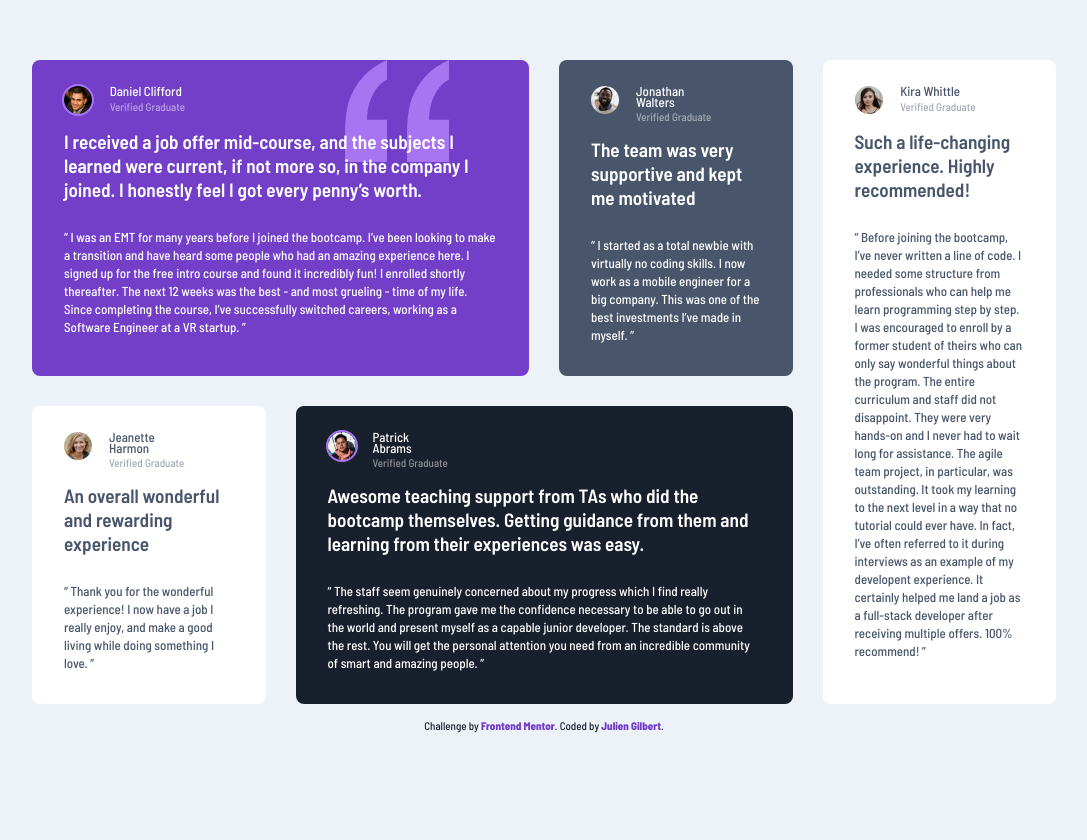
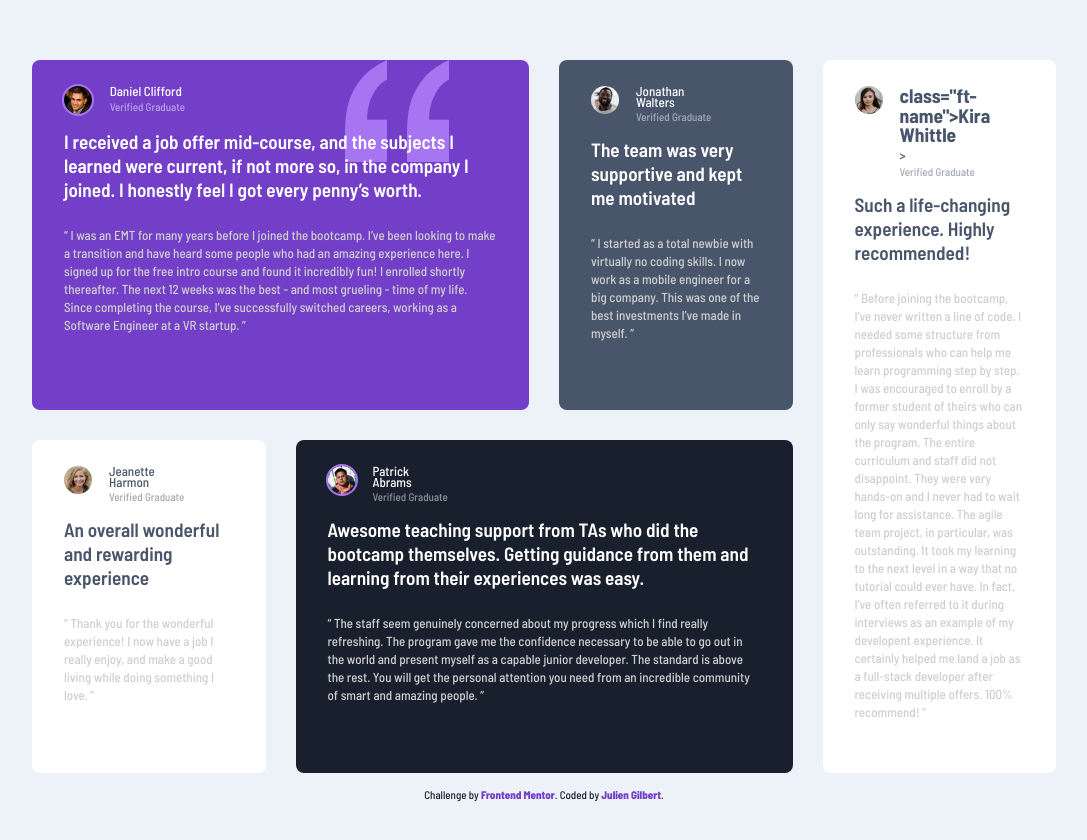
Before and after one commit to juliengDev/Testimonials-grid-section, a website: page index.html in a window 1280 px wide. Shown: the part 104-944 px from the top of the page, without its empty margins (96-1183 px from the left). Drawn offline with Linux system fonts and the light colour scheme.

Commit message:
fixing preview

```diff
--- a/index.html
+++ b/index.html
@@ -22,12 +22,12 @@
           <img class="cards__heading__avatar" src="./images/image-daniel.jpg" alt="Avatar picture of Daniel Clifford">
         </div>
         <div class="cards__heading__title">
-          <h2 class="ft-name">Daniel Clifford</h2>
+          <h1 class="ft-name">Daniel Clifford</h1>
           <p class="ft-verified">Verified Graduate</p>
         </div>
       </header>
-      <h3 class="ft-intro">I received a job offer mid-course, and the subjects I learned were current, if not more so,
-        in the company I joined. I honestly feel I got every penny’s worth.</h3>
+      <h2 class="ft-intro">I received a job offer mid-course, and the subjects I learned were current, if not more so,
+        in the company I joined. I honestly feel I got every penny’s worth.</h2>
       <p class="ft-txt">“ I was an EMT for many years before I joined the bootcamp. I’ve been looking to make a
         transition and have heard some people who had an amazing experience here. I signed up
         for the free intro course and found it incredibly fun! I enrolled shortly thereafter.
@@ -38,11 +38,11 @@
       <header class="cards__heading">
         <img class="cards__heading__avatar" src="./images/image-jonathan.jpg" alt="Avatar picture of Jonathan Walters">
         <div class="cards__heading__title">
-          <h2 class="ft-name"> Jonathan Walters</h2>
+          <h1 class="ft-name"> Jonathan Walters</h1>
           <p class="ft-verified">Verified Graduate</p>
         </div>
       </header>
-      <h3 class="ft-intro"> The team was very supportive and kept me motivated</h3>
+      <h2 class="ft-intro"> The team was very supportive and kept me motivated</h2>
       <p class="ft-txt">“ I started as a total newbie with virtually no coding skills. I now work as a mobile engineer
         for a big company. This was one of the best investments I’ve made in myself. ”</p>
     </article>
@@ -50,11 +50,11 @@
       <header class="cards__heading">
         <img class="cards__heading__avatar" src="./images/image-jeanette.jpg" alt="Avatar picture of Jeanette Harmon">
         <div class="cards__heading__title">
-          <h2 class="ft-name">Jeanette Harmon</h2>
+          <h1 class="ft-name">Jeanette Harmon</h1>
           <p class="ft-verified"> Verified Graduate</p>
         </div>
       </header>
-      <h3 class="ft-intro">An overall wonderful and rewarding experience</h3>
+      <h2 class="ft-intro">An overall wonderful and rewarding experience</h2>
       <p class="ft-txt"> “ Thank you for the wonderful experience! I now have a job I really enjoy, and make a good
         living
         while doing something I love. ”</p>
@@ -65,13 +65,13 @@
           <img class="cards__heading__avatar" src="./images/image-patrick.jpg" alt="Avatar picture of Patrick Abrams">
         </div>
         <div class="cards__heading__title">
-          <h2 class="ft-name"> Patrick Abrams</h2>
+          <h1 class="ft-name"> Patrick Abrams</h1>
           <p class="ft-verified"> Verified Graduate</p>
         </div>
       </header>
-      <h3 class="ft-intro">Awesome teaching support from TAs who did the bootcamp themselves. Getting guidance from them
+      <h2 class="ft-intro">Awesome teaching support from TAs who did the bootcamp themselves. Getting guidance from them
         and
-        learning from their experiences was easy.</h3>
+        learning from their experiences was easy.</h2>
       <p class="ft-txt">“ The staff seem genuinely concerned about my progress which I find really refreshing. The
         program
         gave me the confidence necessary to be able to go out in the world and present myself as a capable
@@ -82,11 +82,11 @@
       <header class="cards__heading">
         <img class="cards__heading__avatar" src="./images/image-kira.jpg" alt="Avatar picture of Kira Whittle">
         <div class="cards__heading__title">
-          <h2 class="ft-name">Kira Whittle</h2>
+          <h1> class="ft-name">Kira Whittle</h1>>
           <p class="ft-verified"> Verified Graduate</p>
         </div>
       </header>
-      <h3 class="ft-intro"> Such a life-changing experience. Highly recommended!</h3>
+      <h2 class="ft-intro"> Such a life-changing experience. Highly recommended!</h2>
       <p class="ft-txt">“ Before joining the bootcamp, I’ve never written a line of code. I needed some structure from
         professionals who can help me learn programming step by step. I was encouraged to enroll by a former
         student of theirs who can only say wonderful things about the program. The entire curriculum and staff
--- a/sass/base/_typography.scss
+++ b/sass/base/_typography.scss
@@ -38,8 +38,8 @@ body {
 }
 .ft-txt {
   font-size: clamp(0.8rem, 1.5vw, 1.3rem);
-  // color: var(--color-light-grey);
+  color: var(--color-light-grey);
   line-height: 18px;
-  margin-top: 1rem;
+  margin: 0.8rem 0 2rem;
   // opacity: 0.7;
 }
```
Also changed, not shown: public/css/style.css, 1 other file.
